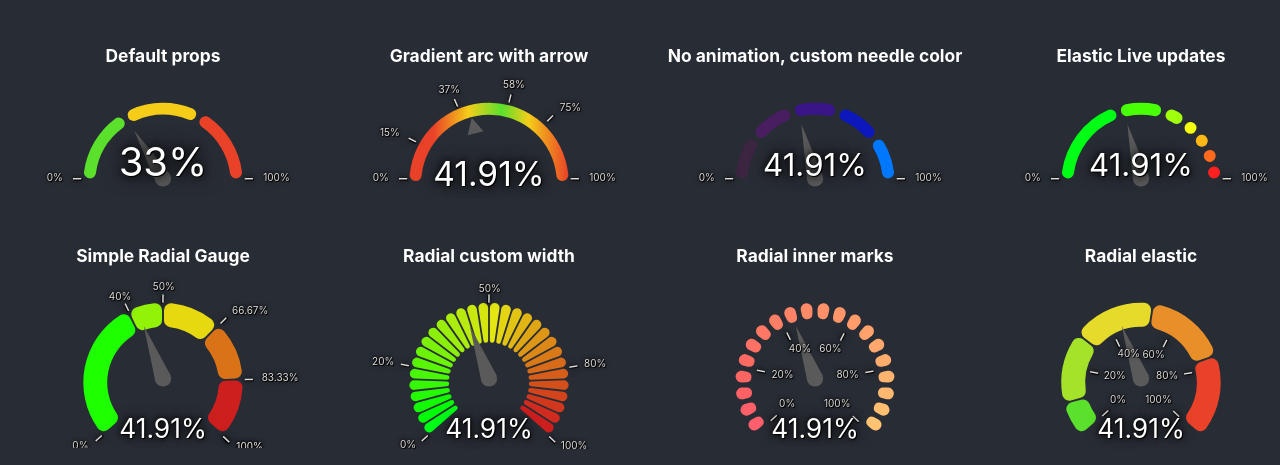
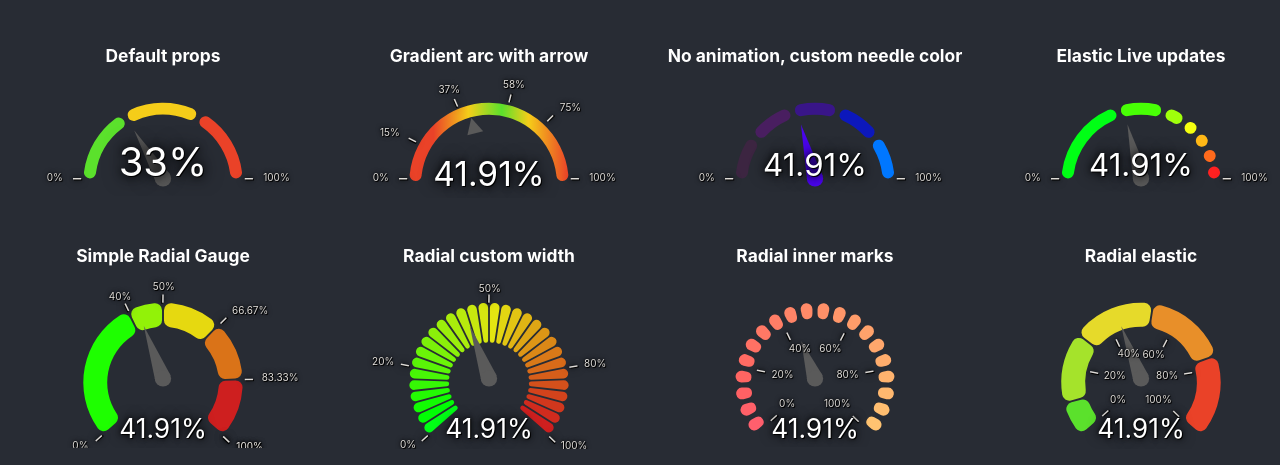
Before and after one commit to antoniolago/react-gauge-component, a React (Create React App) app: page / in a window 1280 px wide. Shown: the part 335-800 px from the top of the page. Built offline with nearby package versions, Linux system fonts and the light colour scheme.

Commit message:
Demo pointer fix

```diff
--- a/src/App.js
+++ b/src/App.js
@@ -141,7 +141,7 @@ const App = () => {
                   ]
                 }}
                 value={currentValue}
-                pointer={{type: "arrow", config: {elastic: true}}}
+                pointer={{ type: "arrow", elastic: true }}
               />
             </Col>
             <Col xs={12} lg={3}>
@@ -149,10 +149,8 @@ const App = () => {
               <GaugeComponent
                 id="gauge-component6"
                 pointer={{
-                  config: {
                     animate: false,
                     color: '#4A05EC'
-                  }
                 }}
                 arc={{
                   colorArray: ['#830C7336', '#0077FF'],
@@ -177,17 +175,15 @@ const App = () => {
                   subArcs:
                     [
                       { limit: 40 },
-                      { limit: 60},
-                      { limit: 70},
+                      { limit: 60 },
+                      { limit: 70 },
                       {},
                       {},
                       {},
                       {}
                     ]
                 }}
-                pointer={{
-                  config: { animationDelay: 0 },
-                }}
+                pointer={{ animationDelay: 0 }}
                 value={currentValue}
               />
             </Col>
@@ -200,18 +196,16 @@ const App = () => {
                 arc={{
                   colorArray: ['#1EFF00', '#CE1F1F'],
                   subArcs: [
-                    {limit: 40, showMark: true},
-                    {limit: 50, showMark: true},
-                    {showMark: true},
-                    {showMark: true},
-                    {showMark: true}
+                    { limit: 40, showMark: true },
+                    { limit: 50, showMark: true },
+                    { showMark: true },
+                    { showMark: true },
+                    { showMark: true }
                   ],
                   padding: 0.02,
                   width: 0.3
                 }}
-                pointer={{
-                  config: { animationDelay: 0 },
-                }}
+                pointer={{ animationDelay: 0 }}
               />
             </Col>
             <Col xs={12} lg={3}>
@@ -236,9 +230,7 @@ const App = () => {
                   padding: 0.02,
                   width: 0.5
                 }}
-                pointer={{
-                  config: { animationDelay: 0 },
-                }}
+                pointer={{ animationDelay: 0 }}
               />
             </Col>
             <Col xs={12} lg={3}>
@@ -264,9 +256,7 @@ const App = () => {
                     ]
                   }
                 }}
-                pointer={{
-                  config: { length: 0.5 },
-                }}
+                pointer={{ length: 0.5 }}
               />
             </Col>
             <Col xs={12} lg={3}>
@@ -288,16 +278,14 @@ const App = () => {
                   }
                 }}
                 arc={{
-                  colorArray: ['#5BE12C','#EA4228'],
-                  subArcs: [{limit: 10},{limit: 30},{},{},{}],
+                  colorArray: ['#5BE12C', '#EA4228'],
+                  subArcs: [{ limit: 10 }, { limit: 30 }, {}, {}, {}],
                   padding: 0.02,
                   width: 0.3
                 }}
                 pointer={{
-                  config: {
                   elastic: true,
                   animationDelay: 0
-                  }
                 }}
               />
             </Col>
@@ -396,14 +384,12 @@ const App = () => {
                   ]
                 }}
                 pointer={{
-                  config: {
                   color: '#345243',
                   length: 0.90,
                   width: 15,
                   // animate: true,
                   // elastic: true,
                   animDelay: 200,
-                  }
                 }}
                 labels={{
                   valueLabel: { formatTextValue: value => value + 'ºC' },
```
Lines whose indentation alone changed are shown as unchanged.
